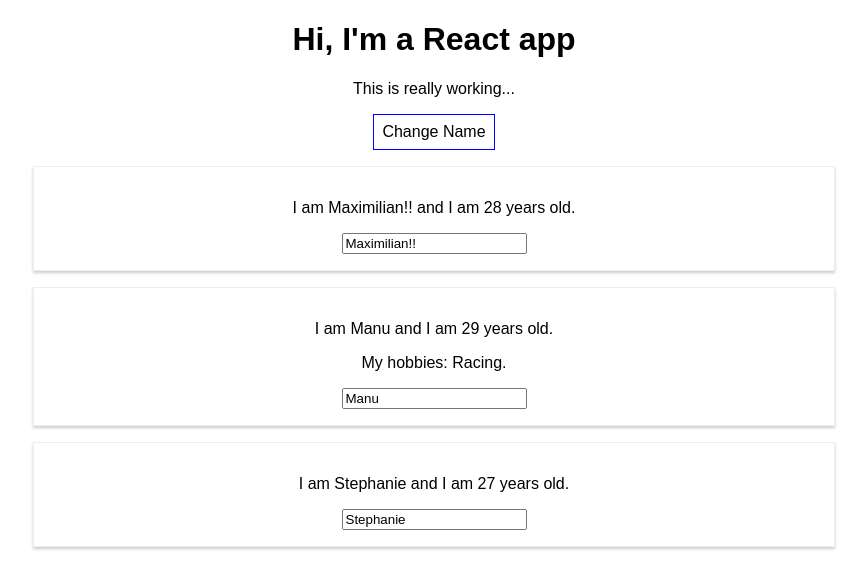
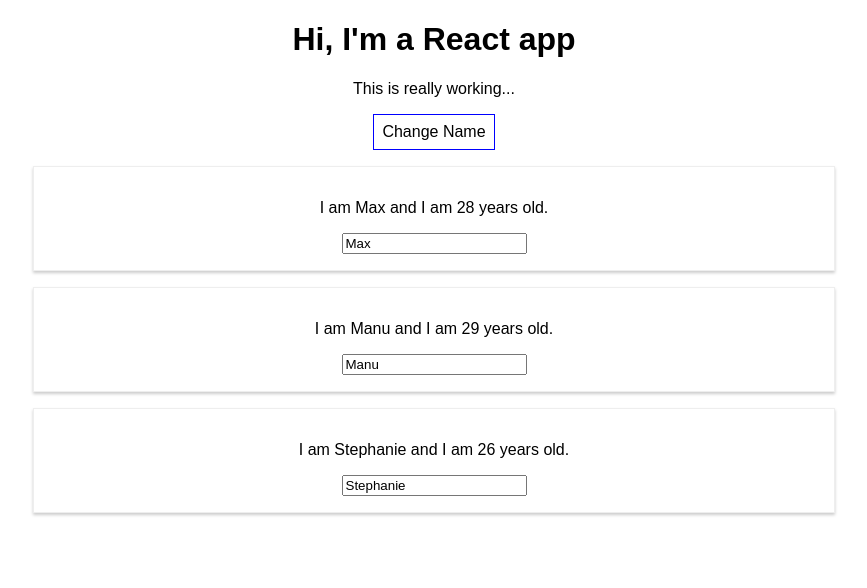
Before and after one commit to dsersch/react-tutorial-01, a React (Create React App) app: page / in a window 1280 px wide. Both pictures are taken after a click on the button "Change Name". Shown: the top 588 px of the page, without its empty margins (206-1073 px from the left). Built offline with nearby package versions, Linux system fonts and the light colour scheme.

Commit message:
lesson 58

```diff
--- a/src/App.jsx
+++ b/src/App.jsx
@@ -5,29 +5,37 @@
 class App extends Component {
   state = {
     persons: [
-      {name: "Max", age: 28},
-      {name: "Manu", age: 29},
-      {name: "Stephanie", age: 26}
+      {id: 'hfgeiwh83023', name: "Max", age: 28},
+      {id: '083ut09834r7', name: "Manu", age: 29},
+      {id: '9038245ruy25', name: "Stephanie", age: 26}
     ]
   }
 
-  switchNameHandler = (newName) => {
-    this.setState({
-      persons: [
-        {name: newName, age: 28},
-        {name: "Manu", age: 29},
-        {name: "Stephanie", age: 27}
-      ]
-    })
+  deletePersonHandler = (index) => {
+
+    const persons = [...this.state.persons];
+    persons.splice(index, 1);
+    this.setState({persons: persons})
   }
 
-  nameChangeHandler = (e) => {
+  nameChangeHandler = (e, id) => {
+    const personIndex = this.state.persons.findIndex(p => {
+      return p.id === id;
+    })
+
+    const person = {...this.state.persons[personIndex]};
+
+    person.name = e.target.value;
+
+    const persons = [...this.state.persons];
+
+    persons[personIndex] = person;
+    this.setState({persons: persons})
+  }
+
+  togglePersonHandler = () => {
     this.setState({
-      persons: [
-        {name: "Max", age: 28},
-        {name: e.target.value, age: 29},
-        {name: "Stephanie", age: 26}
-      ]
+      showPersons: !this.state.showPersons
     })
   }
 
@@ -40,26 +48,34 @@
       cursor: 'pointer'
     }
 
+    let persons = null;
+
+    if (this.state.showPersons) {
+      persons =
+        <div>
+          {this.state.persons.map((person, index) => {
+            return (
+              <Person
+                name={person.name}
+                age={person.age}
+                key={person.id}
+                click={() => this.deletePersonHandler(index)}
+                changed={(event) => this.nameChangeHandler(event, person.id)}>
+              </Person>
+            )
+          })}
+      </div>
+    }
+
     return (
       <div className="App">
         <h1>Hi, I'm a React app</h1>
         <p>This is really working...</p>
         <button
           style={style}
-          onClick={() => this.switchNameHandler("Maximilian!!")}
+          onClick={this.togglePersonHandler}
           >Change Name</button>
-        <Person
-          name={this.state.persons[0].name}
-          age={this.state.persons[0].age} />
-        <Person
-          name={this.state.persons[1].name}
-          age={this.state.persons[1].age}
-          click={this.switchNameHandler.bind(this, 'Max!!!')}
-          changed={this.nameChangeHandler}
-          >My hobbies: Racing.</Person>
-        <Person
-          name={this.state.persons[2].name}
-          age={this.state.persons[2].age} />
+        {persons}
       </div>
       );
   }
```
